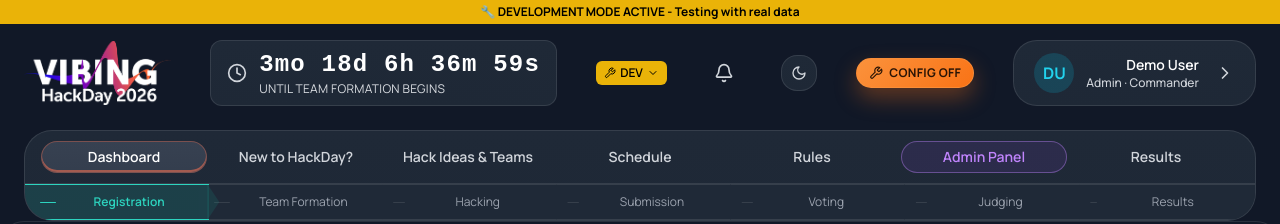
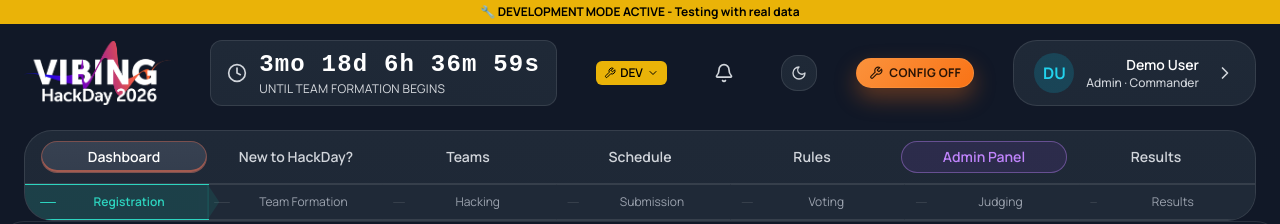
Before and after one commit to nickfine/hackcentral, a React (Vite) app in the folder forge-native/static/runtime-frontend/: page / in a window 1280 px wide. Shown: the top 224 px of the page. Built offline with nearby package versions, Linux system fonts and the light colour scheme.

Commit message:
fix: rename nav item to Teams and Idea Summary to Team Summary

```diff
--- a/forge-native/static/runtime-frontend/src/components/AdminPanel.jsx
+++ b/forge-native/static/runtime-frontend/src/components/AdminPanel.jsx
@@ -1423,7 +1423,7 @@ function AdminPanel({
             Branding
           </Tabs.Tab>
           <Tabs.Tab value="idea-summary" icon={<Users className="w-4 h-4" />}>
-            Idea Summary
+            Team Summary
           </Tabs.Tab>
           <Tabs.Tab value="analytics" icon={<Activity className="w-4 h-4" />}>
             Analytics
@@ -1442,10 +1442,10 @@ function AdminPanel({
           </Tabs.Tab>
         </Tabs.List>
 
-        {/* Idea Summary Panel */}
+        {/* Team Summary Panel */}
         <Tabs.Panel value="idea-summary">
           <Card padding="md" className={ADMIN_CARD_CLASS}>
-            <Card.Title className="text-lg font-semibold text-gray-900 dark:text-white mb-2">Idea Summary</Card.Title>
+            <Card.Title className="text-lg font-semibold text-gray-900 dark:text-white mb-2">Team Summary</Card.Title>
             <p className="text-sm sm:text-base leading-relaxed text-gray-700 dark:text-gray-300 mb-5">
               At-a-glance view of all ideas/teams and their current viability for this hackday.
             </p>
--- a/forge-native/static/runtime-frontend/src/components/AppLayout.jsx
+++ b/forge-native/static/runtime-frontend/src/components/AppLayout.jsx
@@ -485,7 +485,7 @@ const getNavItems = (userRole, eventPhase = 'hacking', user = null, isEventAdmin
 
   baseItems.push(
     { id: 'new-to-hackday', label: 'New to HackDay?', icon: Sparkles },
-    { id: 'marketplace', label: 'Hack Ideas & Teams', icon: Users },
+    { id: 'marketplace', label: 'Teams', icon: Users },
     { id: 'schedule', label: 'Schedule', icon: Calendar },
     { id: 'rules', label: 'Rules', icon: BookOpen },
   );
--- a/forge-native/static/runtime-frontend/src/components/Marketplace.jsx
+++ b/forge-native/static/runtime-frontend/src/components/Marketplace.jsx
@@ -165,7 +165,7 @@ function Marketplace({
             Ideas Marketplace
           </p>
           <h1 className="text-2xl font-bold text-gray-900 dark:text-white mb-2">
-            Hack Ideas &amp; Teams
+            Teams
           </h1>
           <p className="text-sm font-normal text-gray-700 dark:text-gray-300 max-w-2xl">
             Browse innovative ideas or discover talented free agents to build your dream team.
```
